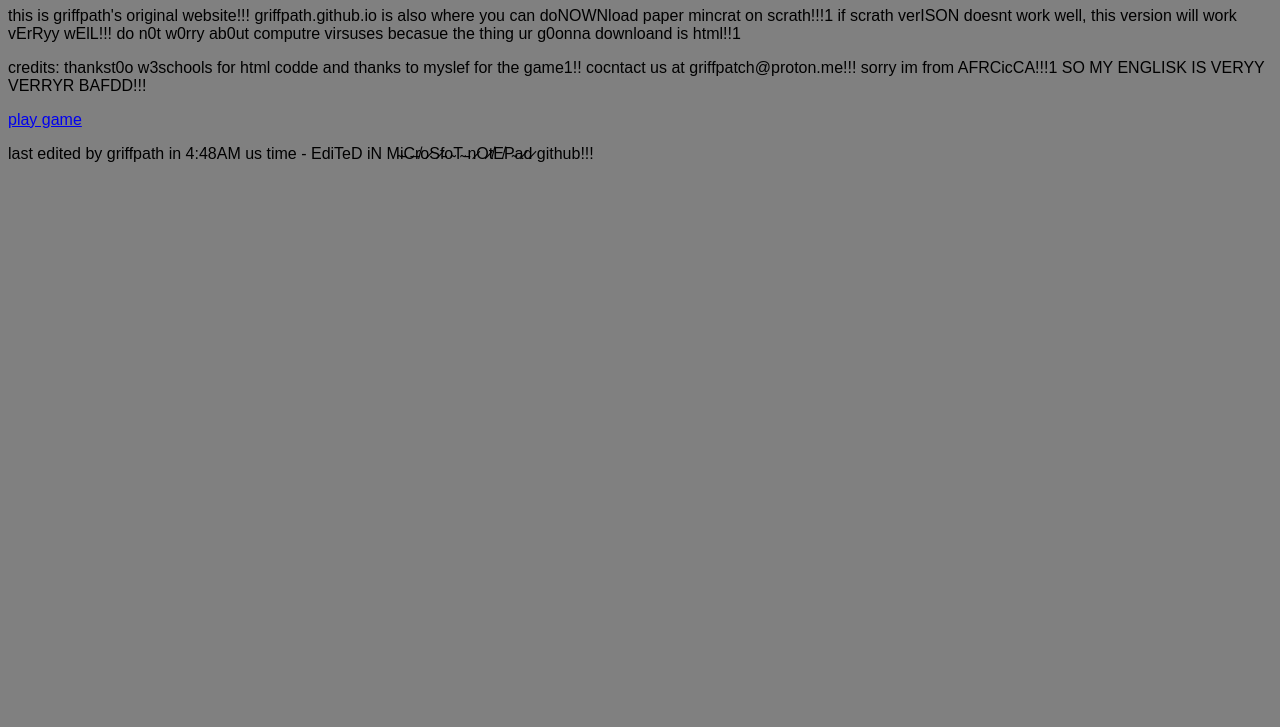
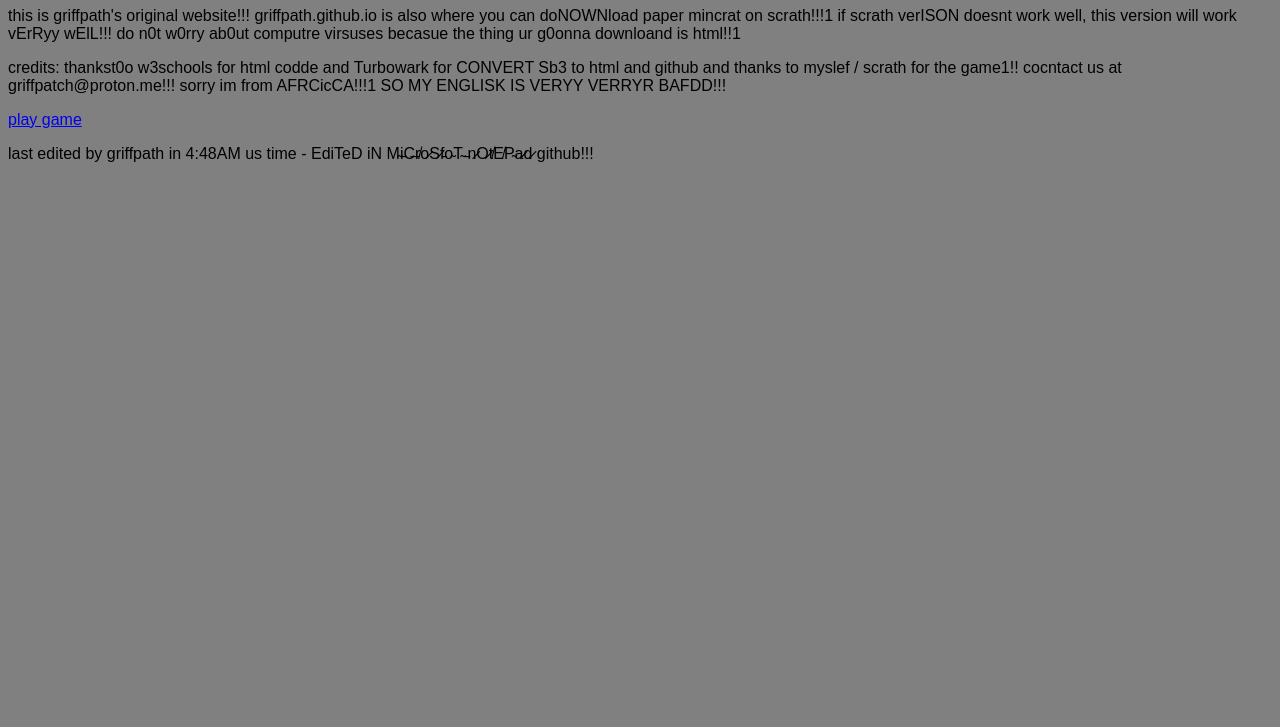
Before and after one commit to griffpath/griffpath.github.io, a plain HTML site: page index.html in a window 1280 px wide. Shown: the part 73-800 px from the top of the page. Drawn offline with Linux system fonts and the light colour scheme.

Commit message:
Update index.html

```diff
--- a/index.html
+++ b/index.html
@@ -15,7 +15,7 @@ body {
 
 <h1>welcome to griffpath.github.io</h1>
 <p>this is griffpath's original website!!! griffpath.github.io is also where you can doNOWNload paper mincrat on scrath!!!1 if scrath verISON doesnt work well, this version will work vErRyy wElL!!! do n0t w0rry ab0ut computre virsuses becasue the thing ur g0onna downloand is html!!1</p>
-<p>credits: thankst0o w3schools for html codde and thanks to myslef for the game1!! cocntact us at griffpatch@proton.me!!! sorry im from AFRCicCA!!!1 SO MY ENGLISK IS VERYY VERRYR BAFDD!!!</p>
+<p>credits: thankst0o w3schools for html codde and Turbowark for CONVERT Sb3 to html and github and thanks to myslef / scrath for the game1!! cocntact us at griffpatch@proton.me!!! sorry im from AFRCicCA!!!1 SO MY ENGLISK IS VERYY VERRYR BAFDD!!!</p>
  <a href="game.html">play game</a>
 <p>last edited by griffpath in 4:48AM us time - EdiTeD iN M̴i̵C̶r̸o̷S̷f̵o̴T̴ ̵n̷O̷t̸E̸P̴a̷d̷ github!!!
 
```
